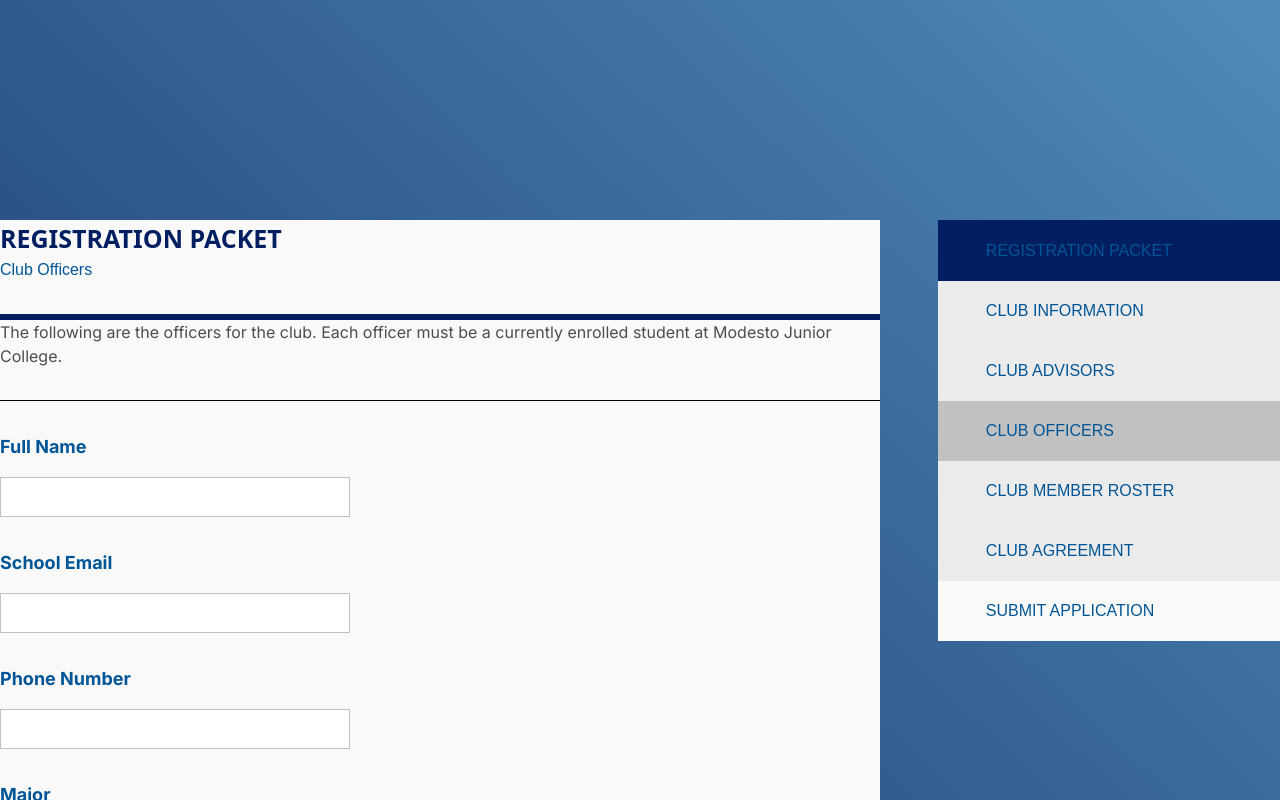
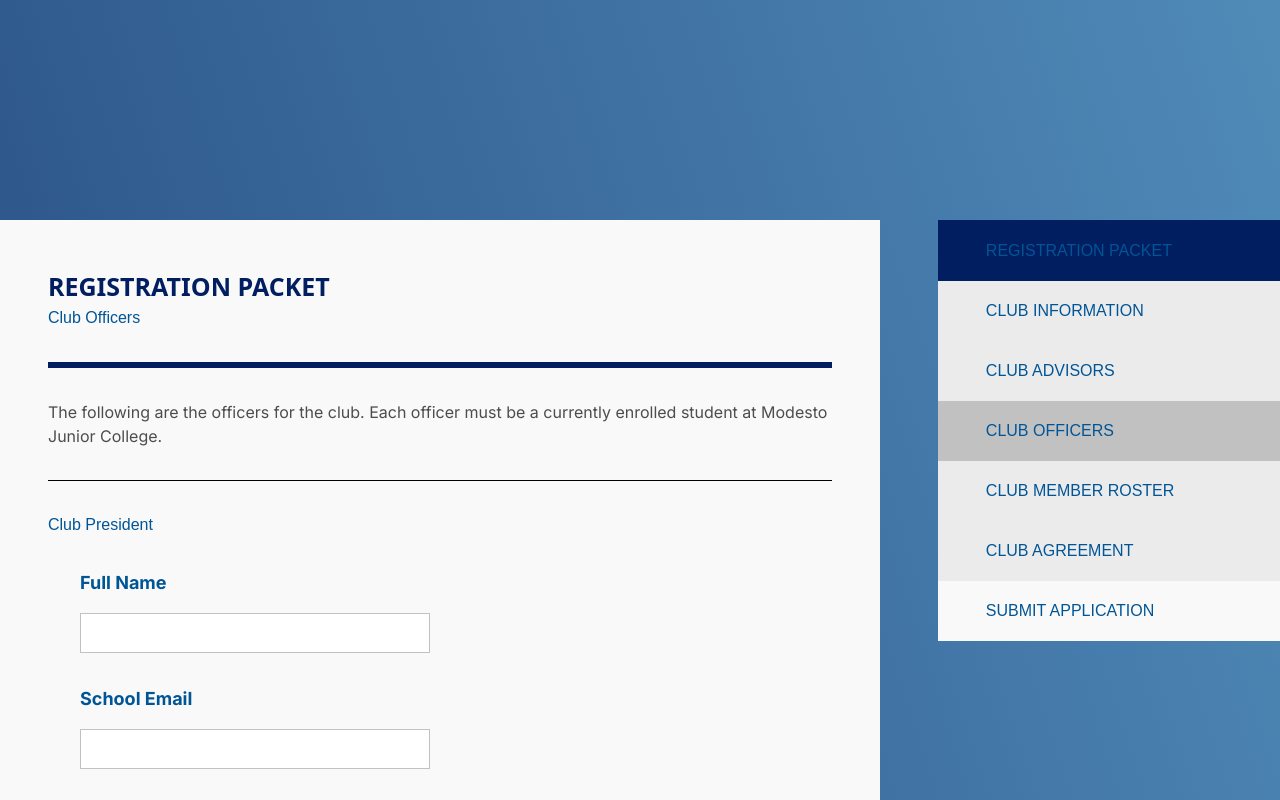
Before and after one commit to Community-ALI/club-website, a Next.js app: page /club-application in a window 1280 px wide. Both pictures are taken after a click on the button "CLUB OFFICERS". Shown: the top 800 px of the page. Built offline with nearby package versions, Linux system fonts and the light colour scheme; a web font is replaced by a local one.

Commit message:
Feat(ClubOfficersSection): Add club officers

```diff
--- a/app/club-application/ClubOfficersSection.jsx
+++ b/app/club-application/ClubOfficersSection.jsx
@@ -6,7 +6,39 @@ import ClubApplicationSelectField from "./ClubApplicationSelectField";
 export default function ClubOfficersSection() {
   const [clubOfficers, setClubOfficers] = useState([
     {
-      role: "",
+      role: "Club President",
+      name: "",
+      email: "",
+      phoneNumber: "",
+      major: "",
+      gradeLevel: "",
+    },
+    {
+      role: "Club Vice President",
+      name: "",
+      email: "",
+      phoneNumber: "",
+      major: "",
+      gradeLevel: "",
+    },
+    {
+      role: "Club Secretary",
+      name: "",
+      email: "",
+      phoneNumber: "",
+      major: "",
+      gradeLevel: "",
+    },
+    {
+      role: "Club Treasurer",
+      name: "",
+      email: "",
+      phoneNumber: "",
+      major: "",
+      gradeLevel: "",
+    },
+    {
+      role: "Club Social Media Manager",
       name: "",
       email: "",
       phoneNumber: "",
@@ -18,14 +50,24 @@ export default function ClubOfficersSection() {
   const gradeLevels = ["Freshman", "Sophomore", "Junior", "Senior"];
 
   return (
-    <div>
+    <div className="p-12">
       <ClubApplicationHeaderSection sectionTitle="Club Officers" />
-        <p>
+      <p className="pt-8">
         The following are the officers for the club. Each officer must be a
         currently enrolled student at Modesto Junior College.
       </p>
       <hr />
-        <OfficerField officerIndex={0} setClubOfficers={setClubOfficers} clubOfficers={clubOfficers} gradeLevels={gradeLevels} />
+      {clubOfficers.map((officer, index) => {
+        return (
+          <OfficerField
+            officerIndex={index}
+            setClubOfficers={setClubOfficers}
+            clubOfficers={clubOfficers}
+            gradeLevels={gradeLevels}
+            key={index}
+          />
+        );
+      })}
     </div>
   );
 }
@@ -40,33 +82,30 @@ function OfficerField(props) {
     );
   }
   return (
-    <div className="">
+    <div>
       <h2 className="mt-8">{clubOfficers[officerIndex].role}</h2>
 
+      <div className="px-8">
         <ClubApplicationTextField
           label="Full Name"
           value={clubOfficers[officerIndex].name}
           onChange={(e) => setOfficerField("name", e.target.value)}
         />
-
         <ClubApplicationTextField
           label="School Email"
           value={clubOfficers[officerIndex].email}
           onChange={(e) => setOfficerField("email", e.target.value)}
         />
-
         <ClubApplicationTextField
           label="Phone Number"
           value={clubOfficers[officerIndex].phoneNumber}
           onChange={(e) => setOfficerField("phoneNumber", e.target.value)}
         />
-
         <ClubApplicationTextField
           label="Major"
           value={clubOfficers[officerIndex].major}
           onChange={(e) => setOfficerField("major", e.target.value)}
         />
-
         <ClubApplicationSelectField
           label="Grade Level"
           value={clubOfficers[officerIndex].gradeLevel}
@@ -74,5 +113,6 @@ function OfficerField(props) {
           options={gradeLevels}
         />
       </div>
+    </div>
   );
 }
```
Lines whose indentation alone changed are shown as unchanged.
